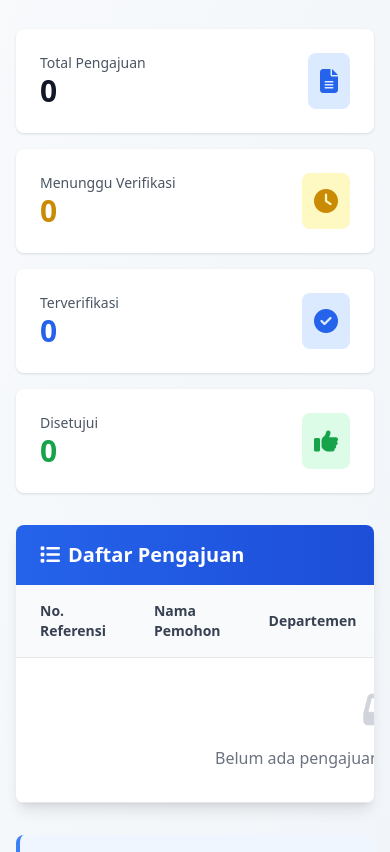
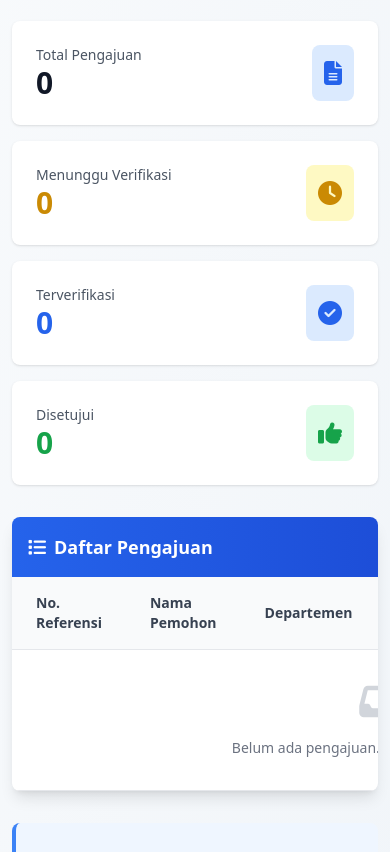
Before and after one commit to JonatanSitumorang/Project-Permohonan-Izin-CCTV, a website: page submissions.html in a window 390 px wide. Shown: the part 247-1099 px from the top of the page. Drawn offline with nearby package versions, Linux system fonts and the light colour scheme; no server answers.

Commit message:
Improve mobile responsiveness - reduce padding on mobile, improve layout

```diff
--- a/submissions.html
+++ b/submissions.html
@@ -42,7 +42,7 @@
     </style>
 </head>
 <body class="bg-gradient-to-br from-slate-50 to-slate-100 min-h-screen">
-    <div class="container mx-auto px-4 py-8">
+    <div class="container mx-auto px-3 md:px-4 py-6 md:py-8">
         <!-- Navigation -->
         <nav class="bg-white shadow-sm -mx-4 -mt-8 mb-8 px-4 py-4 sticky top-0 z-50">
             <div class="container mx-auto px-4 flex items-center justify-between">
@@ -135,15 +135,15 @@
 
         <!-- Submissions Table -->
         <div class="bg-white rounded-lg shadow-lg overflow-hidden fade-in">
-            <div class="px-6 py-4 bg-gradient-to-r from-blue-600 to-blue-700">
-                <h2 class="text-xl font-bold text-white flex items-center gap-2">
+            <div class="px-4 md:px-6 py-4 bg-gradient-to-r from-blue-600 to-blue-700">
+                <h2 class="text-lg md:text-xl font-bold text-white flex items-center gap-2">
                     <i class="fas fa-list"></i>
                     Daftar Pengajuan
                 </h2>
             </div>
 
             <div class="overflow-x-auto">
-                <table class="w-full">
+                <table class="w-full text-sm md:text-base">
                     <thead>
                         <tr class="bg-gray-50 border-b border-gray-200">
                             <th class="px-6 py-4 text-left text-sm font-semibold text-gray-700">No. Referensi</th>
```
Also changed, not shown: index.html (+3 -3 lines).
